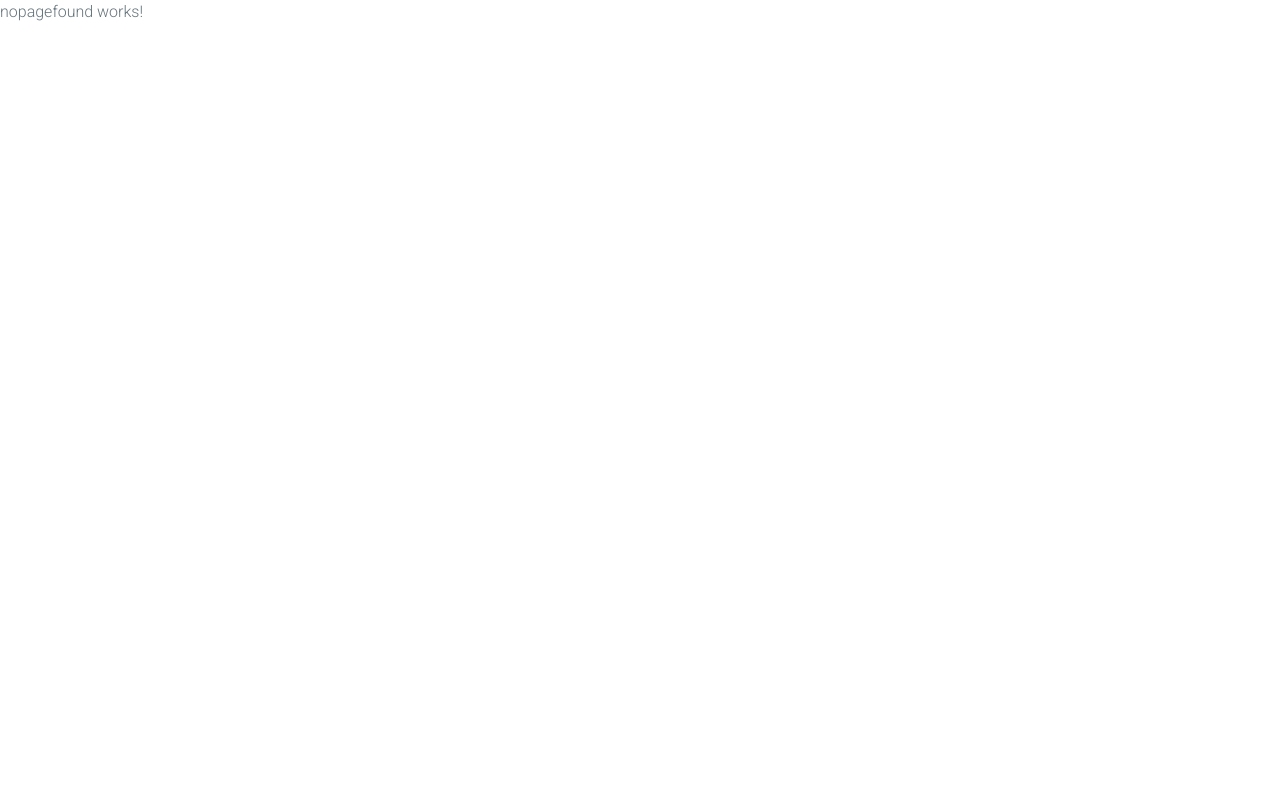
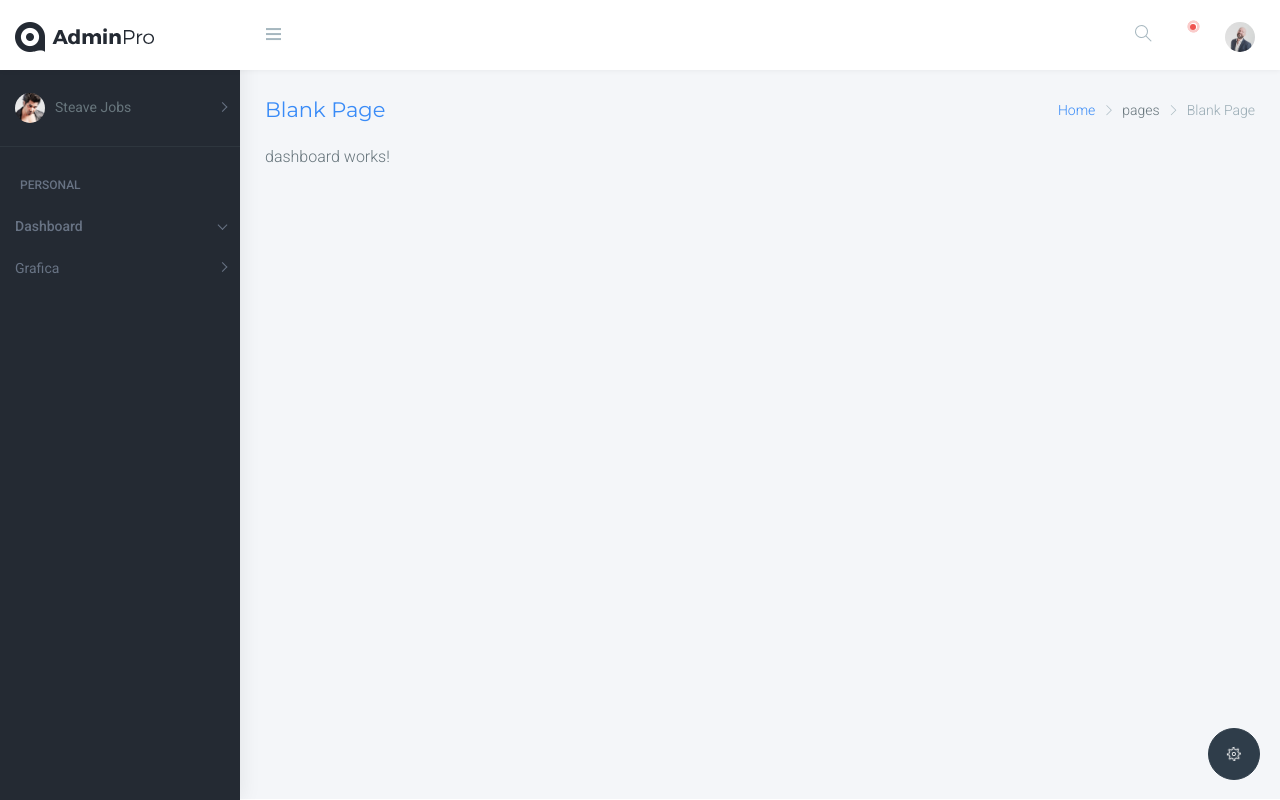
Before and after one commit to RolandoJavierRamosVargas/restaurant_proyect, an Angular app: page /dashboard in a window 1280 px wide. Before the commit this address led to /#/. Built offline with nearby package versions, Linux system fonts and the light colour scheme; a web font is replaced by a local one.

Commit message:
2 enlaces agregados al dashboard

```diff
--- a/src/app/app-routing.module.ts
+++ b/src/app/app-routing.module.ts
@@ -9,8 +9,4 @@ const routes: Routes = [
     {path:'**',component:NopagefoundComponent},
 ];
 
-@NgModule({
-  imports: [RouterModule.forRoot(routes,{useHash:true})],
-  exports: [RouterModule]
-})
-export class AppRoutingModule { }
+export const APP_ROUTES=RouterModule.forRoot(routes);
--- a/src/app/app.component.html
+++ b/src/app/app.component.html
@@ -1,4 +1,5 @@
 <!-- <app-signin></app-signin> -->
 <!-- <app-stepper></app-stepper> -->
 <!-- <app-datos-personales></app-datos-personales> -->
+
 <router-outlet></router-outlet>
--- a/src/app/pages/pages-routing.module.ts
+++ b/src/app/pages/pages-routing.module.ts
@@ -4,7 +4,7 @@ import { DashboardComponent } from './dashboard/dashboard.component'
 import { PagesComponent } from './pages.component';
 import { GraficaComponent } from '../components/grafica/grafica.component';
 
-const routes: Routes = [
+const pagesRoute: Routes = [
   {
     path:'',
     component:PagesComponent,
@@ -16,12 +16,4 @@ const routes: Routes = [
 }
 ];
 
-@NgModule({
-    imports: [
-        RouterModule.forChild(routes)
-    ],
-    exports: [
-        RouterModule
-    ]
-})
-export class PagesRoutingModule { }
+export const PAGES_ROUTE=RouterModule.forChild(pagesRoute);
--- a/src/app/pages/pages.component.html
+++ b/src/app/pages/pages.component.html
@@ -14,7 +14,9 @@
         <!-- ============================================================== -->
         <!-- Start Page Content -->
         <!-- ============================================================== -->
-        <!-- <router-outlet></router-outlet> -->
+
+        <router-outlet></router-outlet>
+
         <!-- <div class="row">
           <div class="col-12">
             <div class="card">
--- a/src/app/pages/pages.module.ts
+++ b/src/app/pages/pages.module.ts
@@ -1,9 +1,10 @@
 import { NgModule } from '@angular/core';
 import { DashboardComponent } from './dashboard/dashboard.component';
-import { PagesRoutingModule } from './pages-routing.module';
+import { PAGES_ROUTE } from './pages-routing.module';
 import { PagesComponent } from './pages.component';
 import { SharedModule } from '../shared/shared.module';
 import { GraficaComponent } from '../components/grafica/grafica.component';
+import { RouterModule } from '@angular/router';
 
 
 @NgModule({
@@ -13,8 +14,9 @@ import { GraficaComponent } from '../components/grafica/grafica.component';
     GraficaComponent
   ],
   imports: [
+    RouterModule,
     SharedModule,
-    PagesRoutingModule,
+    PAGES_ROUTE,
   ],
   exports : [
     PagesComponent,
--- a/src/app/shared/shared.module.ts
+++ b/src/app/shared/shared.module.ts
@@ -6,6 +6,7 @@ import { BreadcrumbsComponent } from './breadcrumbs/breadcrumbs.component';
 import { FooterComponent } from './footer/footer.component';
 import { HeaderComponent } from './header/header.component';
 import { SidebarComponent } from './sidebar/sidebar.component';
+import { RouterModule } from '@angular/router';
 
 @NgModule({
   declarations: [
@@ -14,7 +15,8 @@ import { SidebarComponent } from './sidebar/sidebar.component';
     SidebarComponent
   ],
   imports: [
-    CommonModule
+    CommonModule,
+    RouterModule
   ],
   exports: [
     BreadcrumbsComponent,
--- a/src/app/shared/sidebar/sidebar.component.css
+++ b/src/app/shared/sidebar/sidebar.component.css
@@ -0,0 +1,8 @@
+li.active,
+a.active{
+    background: #242A33!important;
+}
+
+.sidebar-nav ul li a.active{
+    color:#687384;
+}
--- a/src/app/shared/sidebar/sidebar.component.html
+++ b/src/app/shared/sidebar/sidebar.component.html
@@ -8,32 +8,17 @@
                 <nav class="sidebar-nav">
                     <ul id="sidebarnav">
                         <li class="user-profile">
-                            <a class="has-arrow waves-effect waves-dark" href="#" aria-expanded="false"><img src="assets/images/users/profile.png" alt="user" /><span class="hide-menu">Steave Jobs </span></a>
-                            <ul aria-expanded="false" class="collapse">
-                                <li><a href="javascript:void()">My Profile </a></li>
-                                <li><a href="javascript:void()">My Balance</a></li>
-                                <li><a href="javascript:void()">Inbox</a></li>
-                                <li><a href="javascript:void()">Account Setting</a></li>
-                                <li><a href="javascript:void()">Logout</a></li>
-                            </ul>
+                            <a class="has-arrow waves-effect waves-dark"   aria-expanded="false"><img src="assets/images/users/profile.png" alt="user" /><span class="hide-menu">Steave Jobs </span></a>
                         </li>
                         <li class="nav-devider"></li>
-                        <li class="nav-small-cap">PERSONAL</li>
-                        <li> <a class="has-arrow waves-effect waves-dark" href="#" aria-expanded="false"><i class="mdi mdi-gauge"></i><span class="hide-menu">Dashboard <span class="label label-rouded label-themecolor pull-right">4</span></span></a>
-                            <ul aria-expanded="false" class="collapse">
-                                <li><a href="index.html">Minimal </a></li>
-                                <li><a href="index2.html">Analytical</a></li>
-                                <li><a href="index3.html">Demographical</a></li>
-                                <li><a href="index4.html">Modern</a></li>
-                            </ul>
+                        <li class="nav-small-cap" >PERSONAL</li>
+                        <li class="nav-item" routerLink="active">
+                            <a class="has-arrow waves-effect waves-dark" [routerLink]="['/dashboard']" >Dashboard </a>
+
                         </li>
-
-
-
-
-
-
-
+                        <li class="nav-item" routerLink="active">
+                            <a class="has-arrow waves-effect waves-dark" [routerLink]="['/grafica']" >Grafica</a>
+                        </li>
 
                     </ul>
                 </nav>
```
Also changed, not shown: src/app/app.module.ts (+6 -3 lines).
